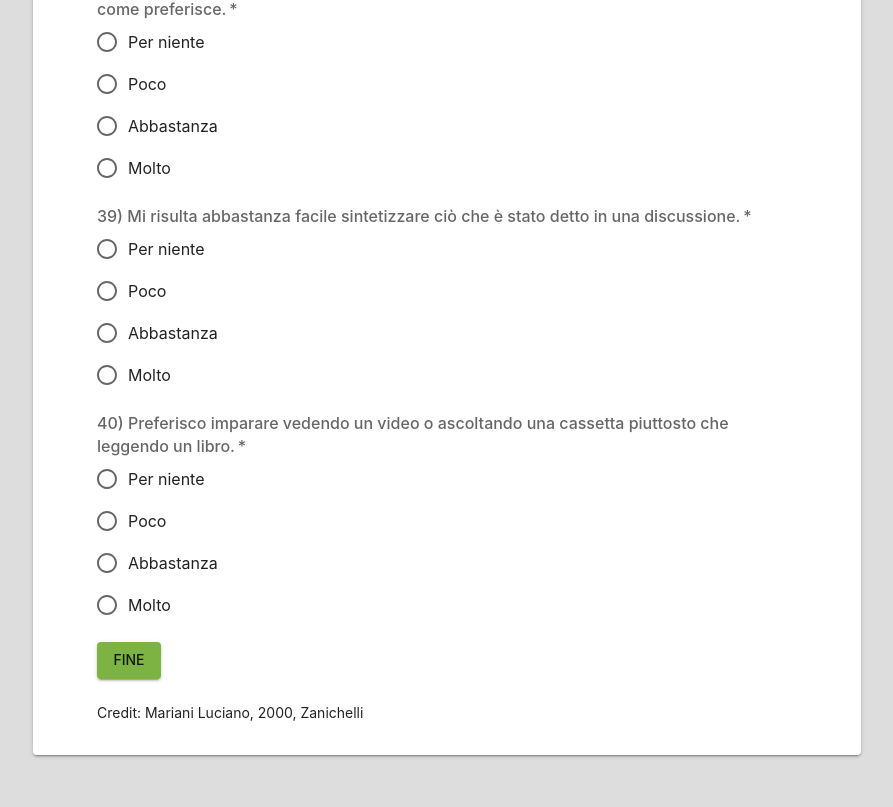
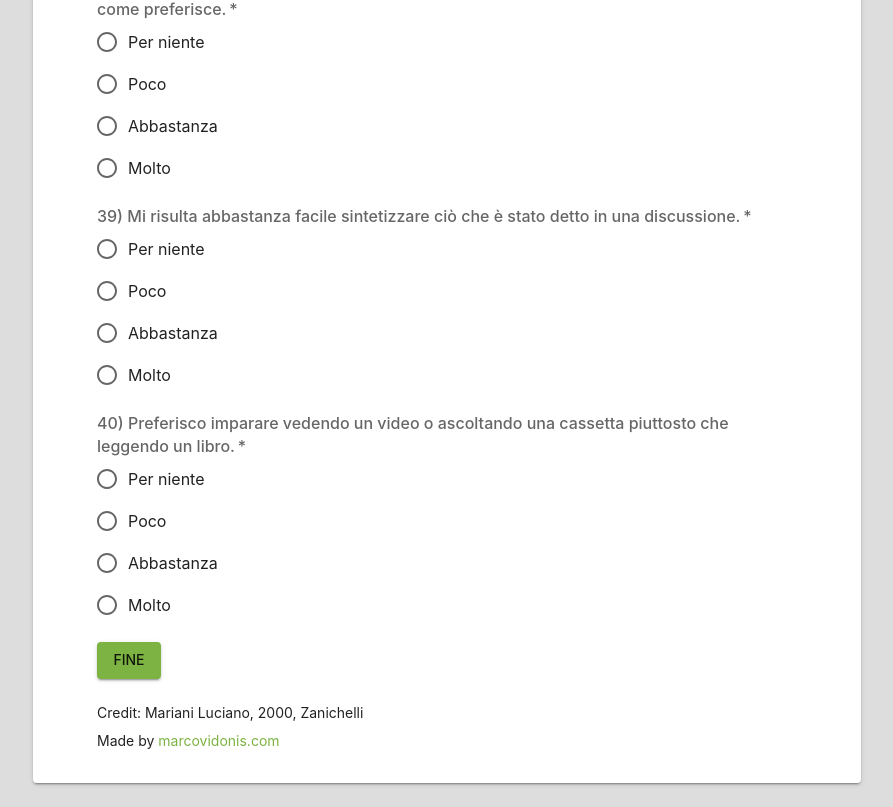
Before and after one commit to marcovidonis/form-stili-apprendimento, a React (Vite) app: page / in a window 1280 px wide. Shown: the part 8406-9213 px from the top of the page, without its empty margins (193-1086 px from the left). Before the commit the page ends 9185 px from the top, so only its background shows below. Built offline with nearby package versions, Linux system fonts and the light colour scheme.

Commit message:
add 'made by' credits

```diff
--- a/src/App.jsx
+++ b/src/App.jsx
@@ -78,6 +78,19 @@ function App() {
         <Typography variant="body2" sx={{ mt: 3 }}>
           Credit: Mariani Luciano, 2000, Zanichelli
         </Typography>
+        <Typography variant="body2" sx={{ mt: 1 }}>
+          Made by
+          {' '}
+          <Typography
+            variant="body2"
+            component="a"
+            href="https://marcovidonis.com"
+            target="_blank"
+            sx={{ color: 'primary.main', textDecoration: 'none' }}
+          >
+            marcovidonis.com
+          </Typography>
+        </Typography>
       </Paper>
     </ThemeProvider>
   );
```
